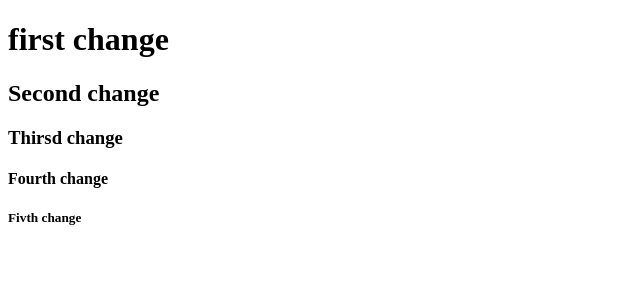
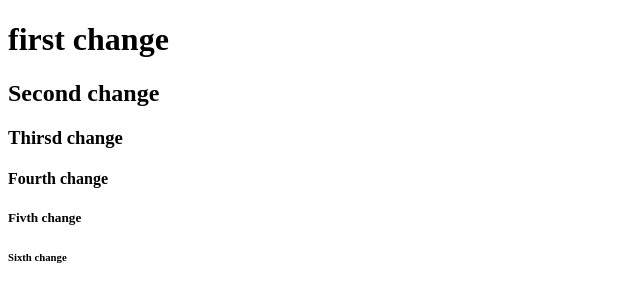
Before and after one commit to jawadehsani/POCO-Jawad, a plain HTML site: page week1/index.html in a window 1280 px wide. Shown: the full height of the page, 0-640 px from the left. Drawn offline with Linux system fonts and the light colour scheme.

Commit message:
Sixth change

```diff
--- a/week1/index.html
+++ b/week1/index.html
@@ -6,6 +6,7 @@
     <h3>Thirsd change</h3>
     <h4>Fourth change</h4>
     <h5>Fivth change</h5>
+    <h6>Sixth change</h6>
 </head>
 <body>
 
```
